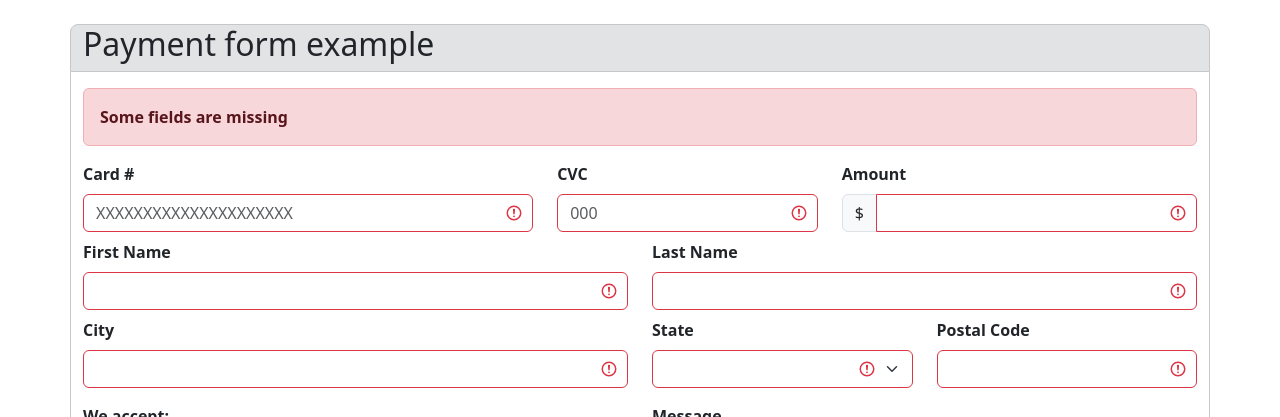
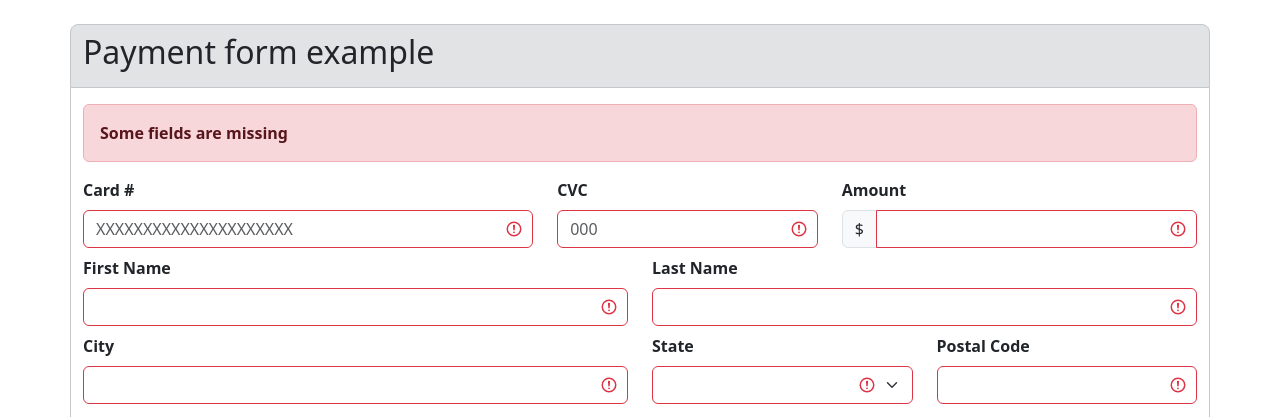
Before and after one commit to 4GeeksAcademy/Miguel-Uranga-HTML-Forms, a plain HTML site: page index.html in a window 1280 px wide. Shown: the top 417 px of the page. Drawn offline with nearby package versions, Linux system fonts and the light colour scheme.

Commit message:
padding changes

```diff
--- a/index.html
+++ b/index.html
@@ -9,7 +9,7 @@
     </head>
     <body>
         <div class="container-lg mt-4">
-            <div class="row border border-secondary-subtle rounded-top-3  bg-secondary-subtle">
+            <div class="row border border-secondary-subtle rounded-top-3  bg-secondary-subtle pt-2 pb-2">
                 <h2>Payment form example</h2>
             </div>
             <form class="row border border-secondary-subtle border-top-0 rounded-bottom-3 pt-3 was-validated">
```
